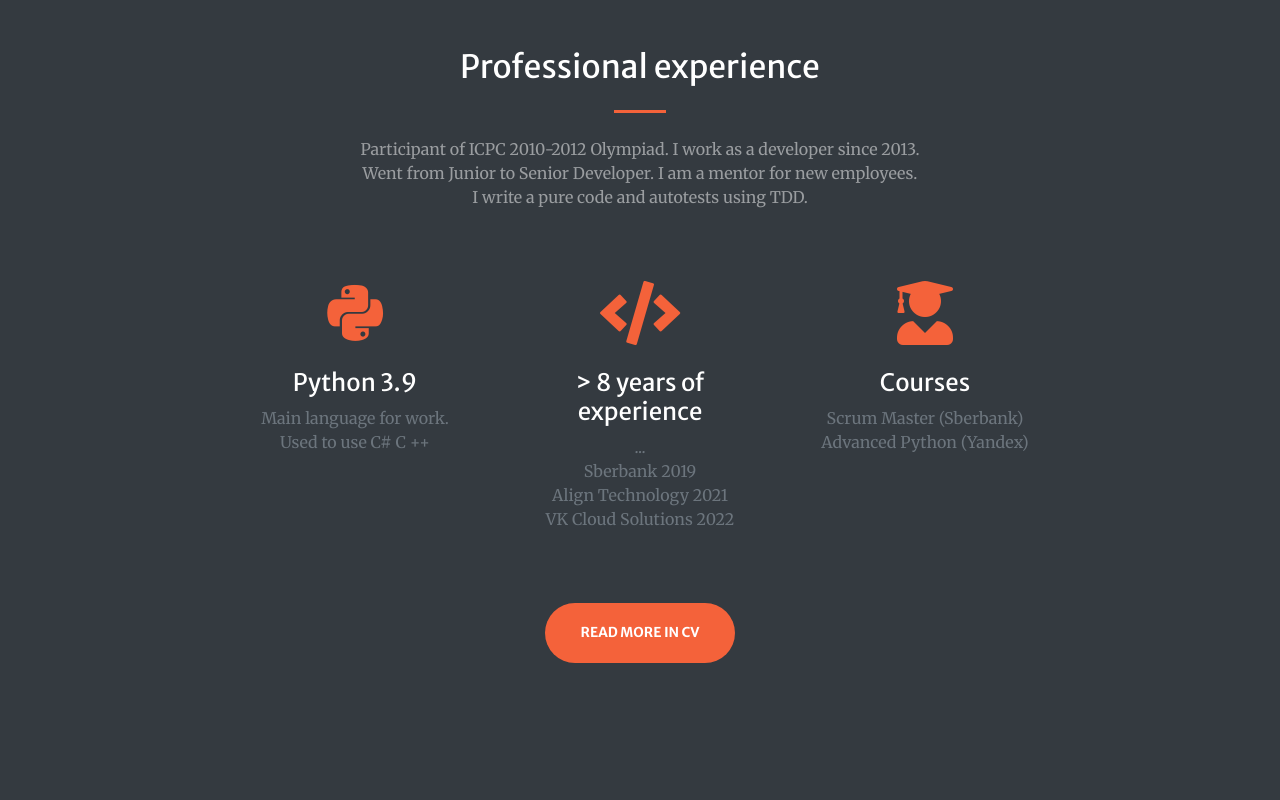
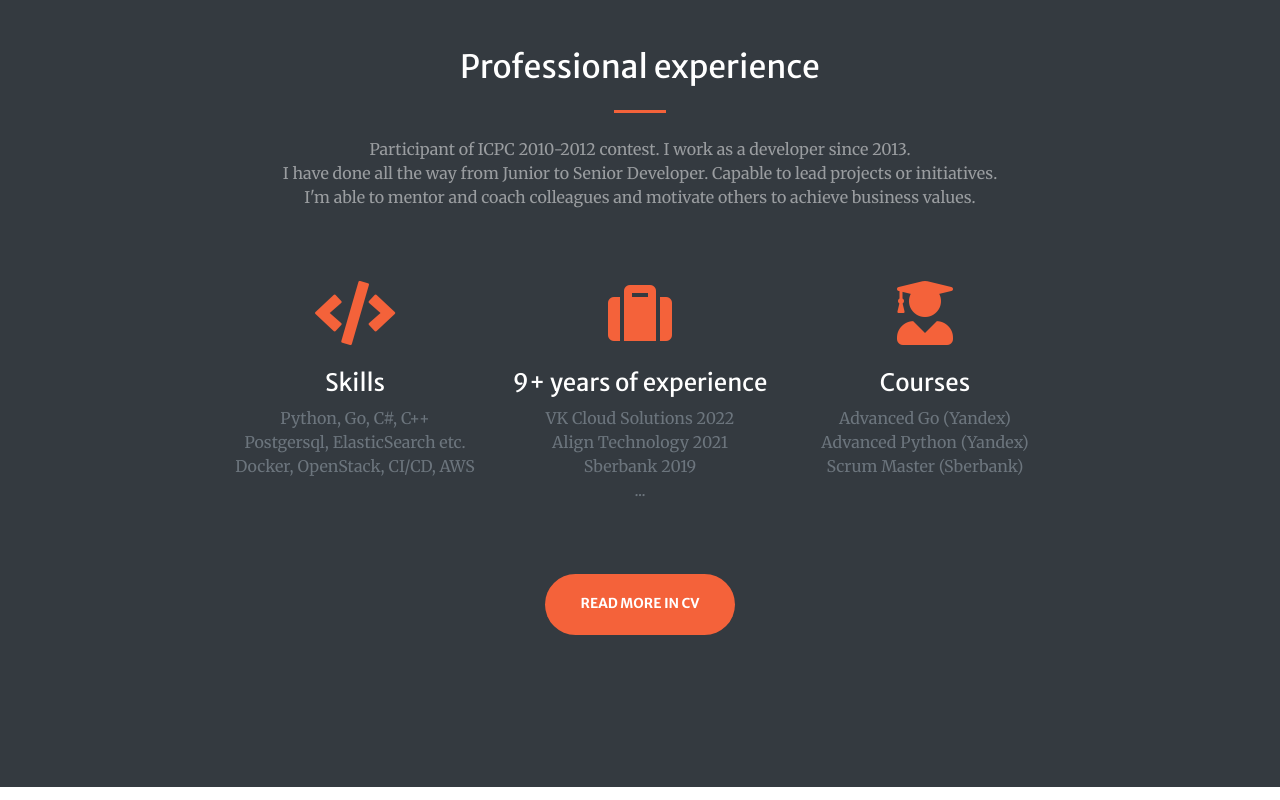
Before and after one commit to mas-aleksey/mas-aleksey.github.io, a plain HTML site: page index.html in a window 1280 px wide. Shown: the part 880-1680 px from the top of the page. Drawn offline with Linux system fonts and the light colour scheme.

Commit message:
update page content

```diff
--- a/index.html
+++ b/index.html
@@ -84,7 +84,7 @@
           <hr class="divider my-4">
         </div>
         <div class="col-lg-8 align-self-baseline">
-          <p class="text-white-75 font-weight-light mb-5">Python Developer / Team lead with Scrum Master skills.<br>I like working in a team and build processes using Agile.</p>
+          <p class="text-white-75 font-weight-light mb-5">Senior/Tech-Lead Software Developer.</p>
           <a class="btn btn-primary mb-3 btn-xl js-scroll-trigger" href="#about">Learn more about me</a>
         </div>
       </div>
@@ -98,28 +98,28 @@
         <div class="col-lg-10 text-center">
           <h2 class="text-white mt-0">Professional experience</h2>
           <hr class="divider my-4">
-          <p class="text-white-50 mb-4">Participant of ICPC 2010-2012 Olympiad. I work as a developer since 2013.<br>Went from Junior to Senior Developer. I am a mentor for new employees.<br>I write a pure code and autotests using TDD. </p>
+          <p class="text-white-50 mb-4">Participant of ICPC 2010-2012 contest. I work as a developer since 2013.<br>I have done all the way from Junior to Senior Developer. Capable to lead projects or initiatives.<br>I'm able to mentor and coach colleagues and motivate others to achieve business values.</p>
         </div>
         <div class="row w-100 justify-content-center mb-5">
           <div class="col-lg-3 col-md-6 text-center">
             <div class="mt-5">
-              <i class="fab fa-4x fa-python text-primary mb-4"></i>
-              <h3 class="h4 mb-2">Python 3.9</h3>
-              <p class="text-muted mb-0">Main language for work.<br>Used to use C# C ++</p>
+              <i class="fas fa-4x fa-code text-primary mb-4"></i>
+              <h3 class="h4 mb-2">Skills</h3>
+              <p class="text-muted mb-0">Python, Go, C#, C++<br>Postgersql, ElasticSearch etc.<br>Docker, OpenStack, CI/CD, AWS</p>
             </div>
           </div>
           <div class="col-lg-3 col-md-6 text-center">
             <div class="mt-5">
-              <i class="fas fa-4x fa-code text-primary mb-4"></i>
-              <h3 class="h4 mb-2">&gt; 8 years of experience</h3>
-              <p class="text-muted mb-0">...<br>Sberbank 2019<br>Align Technology 2021<br>VK Cloud Solutions 2022</p>
+              <i class="fas fas fa-4x fa-suitcase text-primary mb-4"></i>
+              <h3 class="h4 mb-2">9+ years of experience</h3>
+              <p class="text-muted mb-0">VK Cloud Solutions 2022<br>Align Technology 2021<br>Sberbank 2019<br>...</p>
             </div>
           </div>
           <div class="col-lg-3 col-md-6 text-center">
             <div class="mt-5">
               <i class="fas fa-4x fa-user-graduate text-primary mb-4"></i>
               <h3 class="h4 mb-2">Courses</h3>
-              <p class="text-muted mb-0">Scrum Master (Sberbank)<br>Advanced Python (Yandex)</p>
+              <p class="text-muted mb-0">Advanced Go (Yandex)<br>Advanced Python (Yandex)<br>Scrum Master (Sberbank)</p>
             </div>
           </div>
         </div>
@@ -194,6 +194,18 @@
       </div>
       <div class="row justify-content-center">
         <div class="col-lg-3 col-md-6 text-center mt-5">
+          <a class="d-block" href="mailto:matyunin.as@mail.ru">
+            <i class="fas fa-envelope fa-3x mb-3 text-muted"></i>
+            <div>matyunin.as@mail.ru</div>
+          </a>
+        </div>
+        <div class="col-lg-3 col-md-6 text-center mt-5">
+          <a href="https://www.linkedin.com/in/amatyunin" target="_blank">
+            <i class="fab fa-linkedin-in fa-3x mb-3 text-muted"></i>
+            <div>amatyunin</div>
+          </a>
+        </div>
+        <div class="col-lg-3 col-md-6 text-center mt-5">
           <a href="https://t.me/mas_aleksey" target="_blank">
             <i class="fab fa-telegram-plane fa-3x mb-3 text-muted"></i>
             <div>@mas_aleksey</div>
@@ -203,12 +215,6 @@
           <a href="https://instagram.com/aleksey_mas?r=nametag" target="_blank">
             <i class="fab fa-instagram fa-3x mb-3 text-muted"></i>
             <div>@aleksey_mas</div>
-          </a>
-        </div>
-        <div class="col-lg-3 col-md-6 text-center mt-5">
-          <a class="d-block" href="mailto:matyunin.as@mail.ru">
-            <i class="fas fa-envelope fa-3x mb-3 text-muted"></i>
-            <div>matyunin.as@mail.ru</div>
           </a>
         </div>
       </div>
```
Also changed, not shown: index_ru.html (+16 -10 lines), 2 other files.
